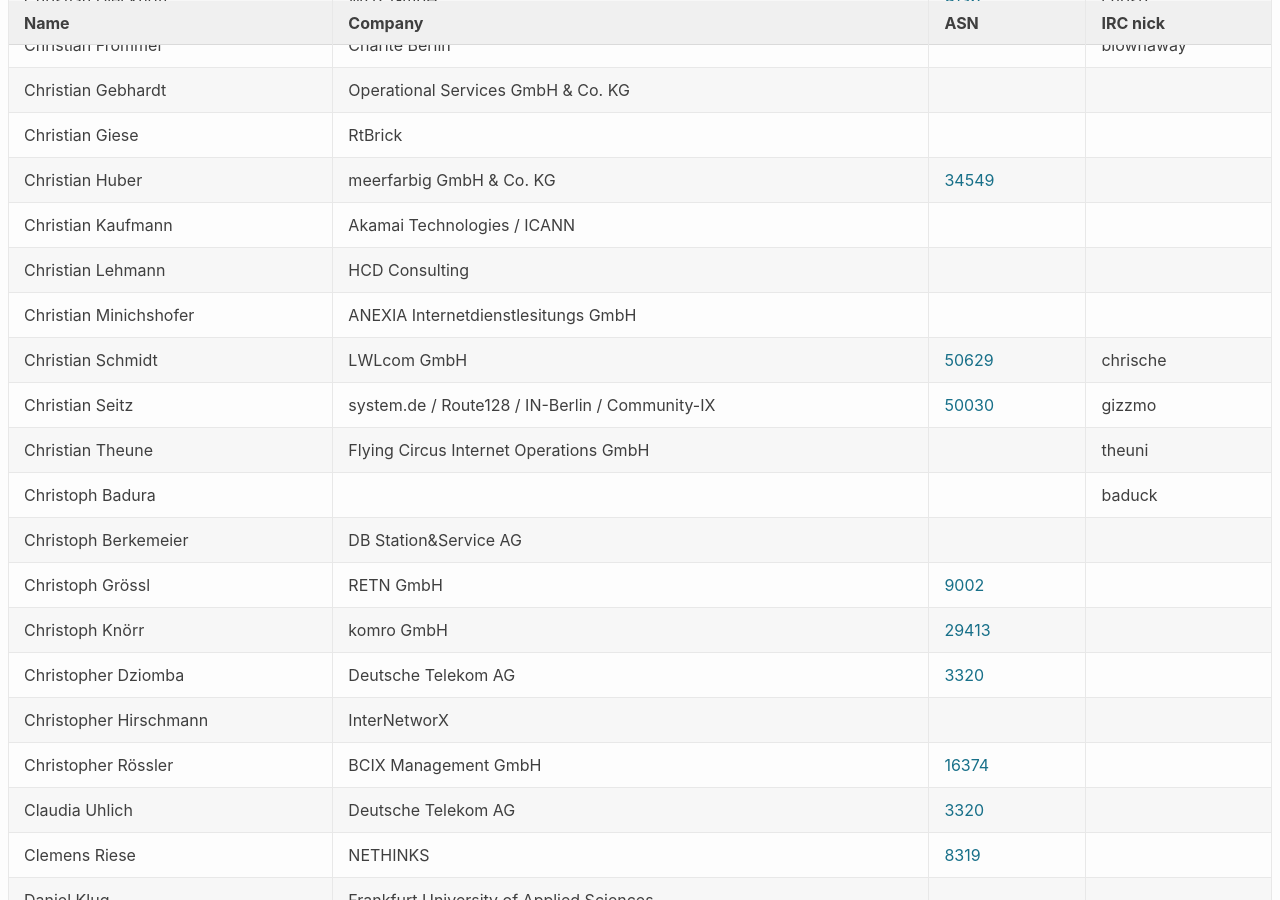
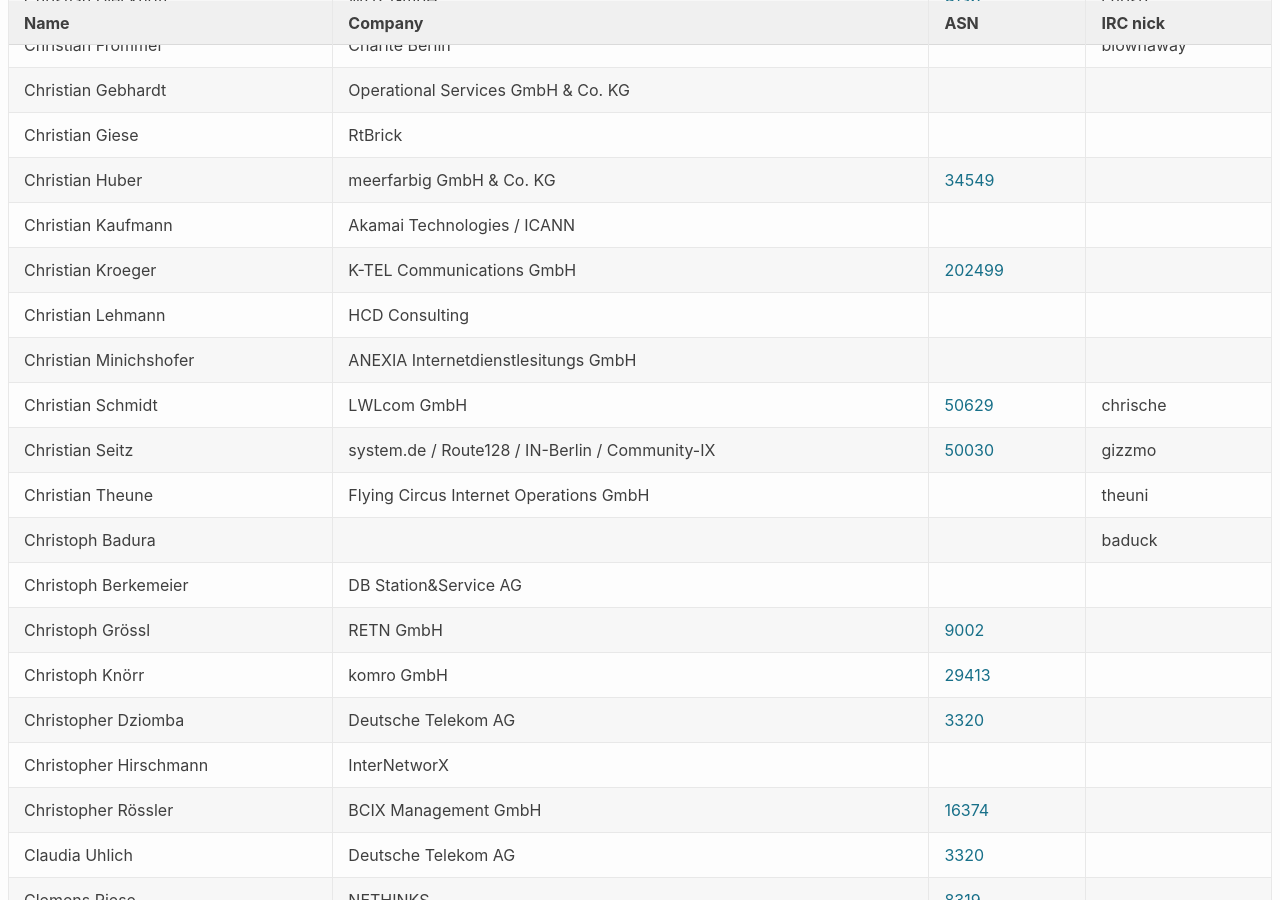
Before and after one commit to denog/pretix-attendeelist, a Jekyll site: the page built from denog15/index.md, in a window 1280 px wide and 900 px high, scrolled down 2764 px. Built offline with Jekyll 4.4.1, drawn with Linux system fonts in a browser that asks for light colours.

Commit message:
Latest data: Sun Oct 29 07:47:59 UTC 2023

```diff
--- a/_data/attendees_denog15_onsite.json
+++ b/_data/attendees_denog15_onsite.json
@@ -378,6 +378,12 @@
     "asn": null
   },
   {
+    "name": "Christian Kroeger",
+    "company": "K-TEL Communications GmbH",
+    "irc": null,
+    "asn": "202499"
+  },
+  {
     "name": "Christian Lehmann",
     "company": "HCD Consulting",
     "irc": null,
```
